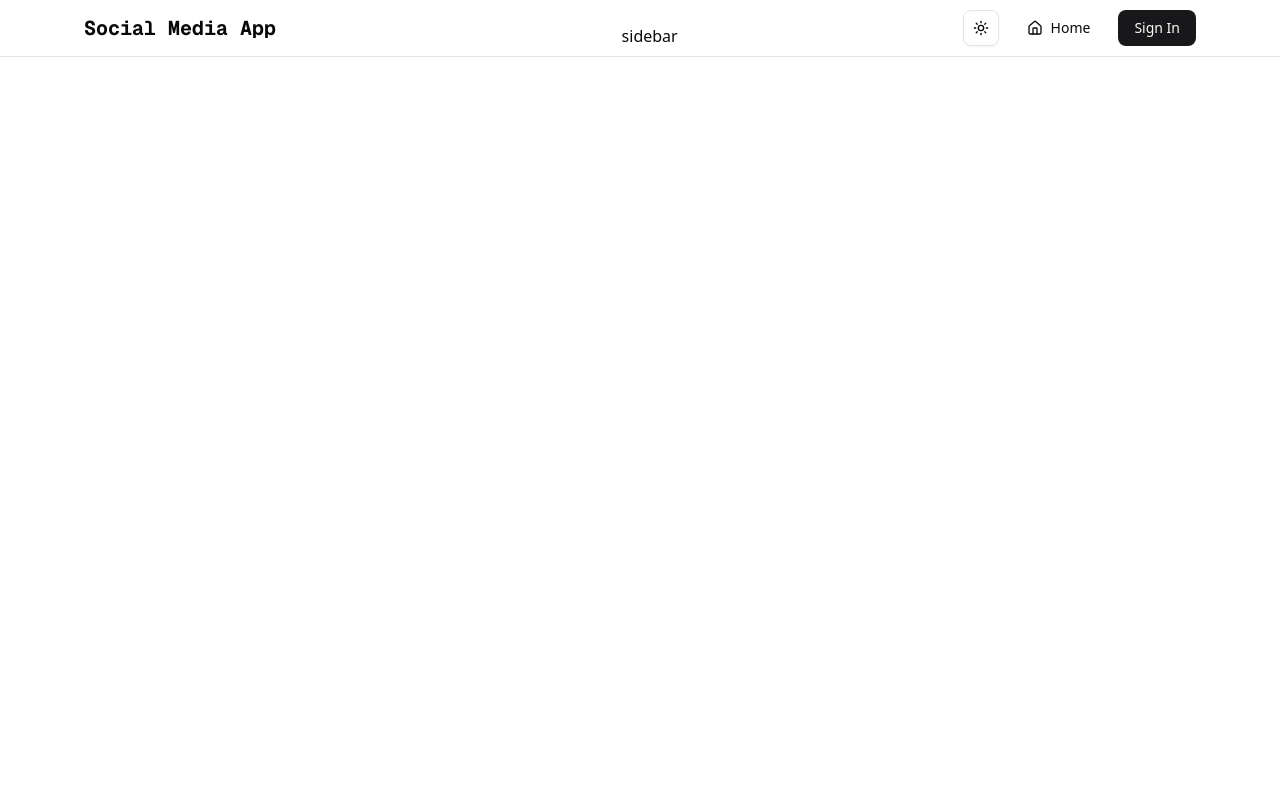
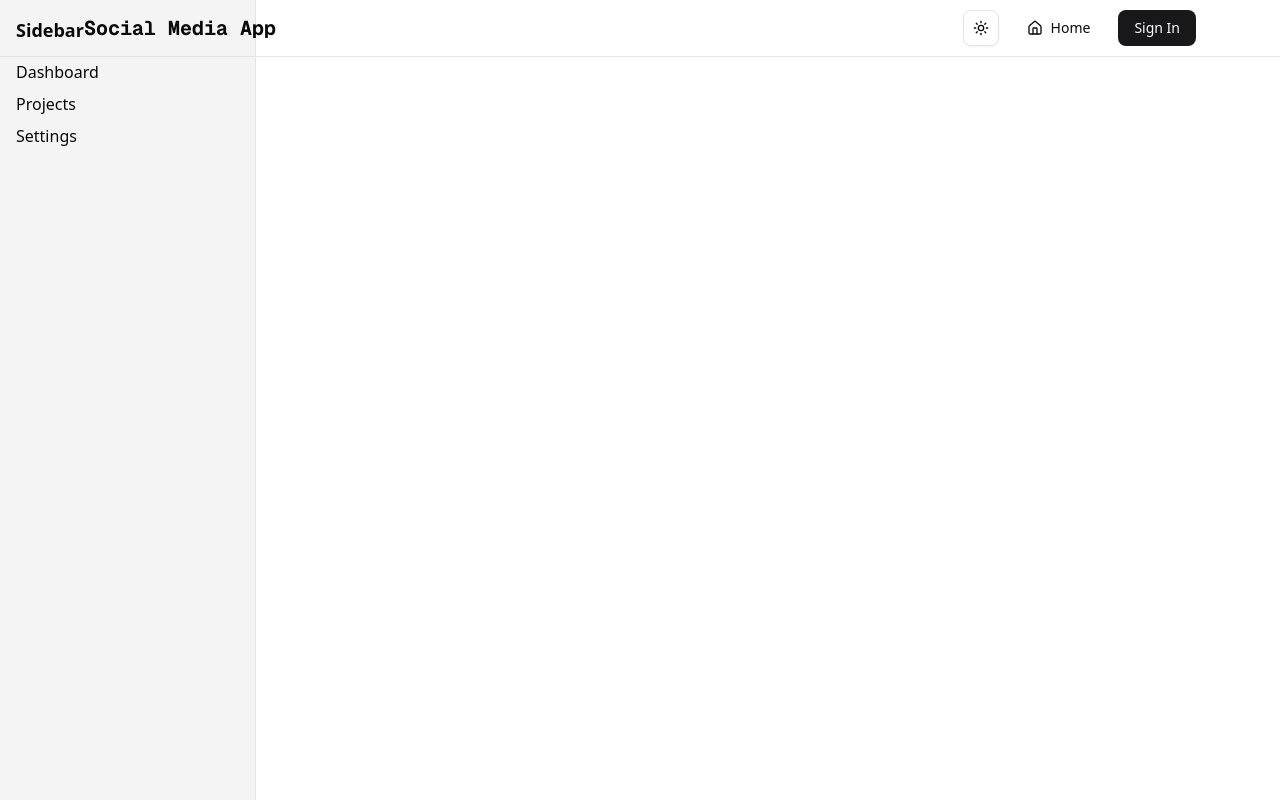
Before and after one commit to Aneeshie/social-media-app, a Next.js app: page / in a window 1280 px wide. Built offline with nearby package versions, Linux system fonts and the light colour scheme; no server answers.

Commit message:
feat: Sidebar

```diff
--- a/src/app/layout.tsx
+++ b/src/app/layout.tsx
@@ -2,8 +2,9 @@ import type { Metadata } from "next";
 import { Geist, Geist_Mono } from "next/font/google";
 import "./globals.css";
 import { ClerkProvider } from "@clerk/nextjs";
-import { ThemeProvider } from "../components/theme-provider";
+import { ThemeProvider } from "@/components/theme-provider";
 import Navbar from "@/components/Navbar";
+import Sidebar from "@/components/Sidebar";
 
 const geistSans = Geist({
   variable: "--font-geist-sans",
@@ -27,9 +28,7 @@ export default function RootLayout({
 }>) {
   return (
       <html lang="en">
-        <body
-          className={`${geistSans.variable} ${geistMono.variable} antialiased`}
-        >
+      <body className={`${geistSans.variable} ${geistMono.variable} antialiased`}>
       <ClerkProvider>
         <ThemeProvider
             attribute="class"
@@ -37,21 +36,18 @@ export default function RootLayout({
             enableSystem
             disableTransitionOnChange
         >
-        <div className="min-h-screen">
-        <Navbar/>
-          <main className="py-6">
-                <div className="max-w-[6vw] mx-auto px-5">
-                  <div className="grid grid-cols-1 lg:grid-cols-9 gap-4">
-                    <div className="hidden lg:block lg:col-span-2">sidebar</div>
-                    <div className="lg:col-span-6">{children}</div>
+          <div className="min-h-screen flex flex-col">
+            <Navbar />
+            <div className="flex flex-1 overflow-hidden">
+              <Sidebar />
+              <main className="flex-1 overflow-y-auto p-4 lg:p-6 bg-background">
+                {children}
+              </main>
             </div>
-                </div>
-          </main>
           </div>
         </ThemeProvider>
       </ClerkProvider>
       </body>
       </html>
-
   );
 }
--- /dev/null
+++ b/src/components/Sidebar.tsx
@@ -0,0 +1,12 @@
+export default function Sidebar() {
+    return (
+        <aside className="hidden lg:flex lg:flex-col w-64 bg-muted p-4 border-r border-border">
+            <div className="font-bold text-lg mb-4">Sidebar</div>
+            <nav className="space-y-2">
+                <a href="#" className="block hover:text-primary">Dashboard</a>
+                <a href="#" className="block hover:text-primary">Projects</a>
+                <a href="#" className="block hover:text-primary">Settings</a>
+            </nav>
+        </aside>
+    );
+}
```
Lines whose indentation alone changed are shown as unchanged.
